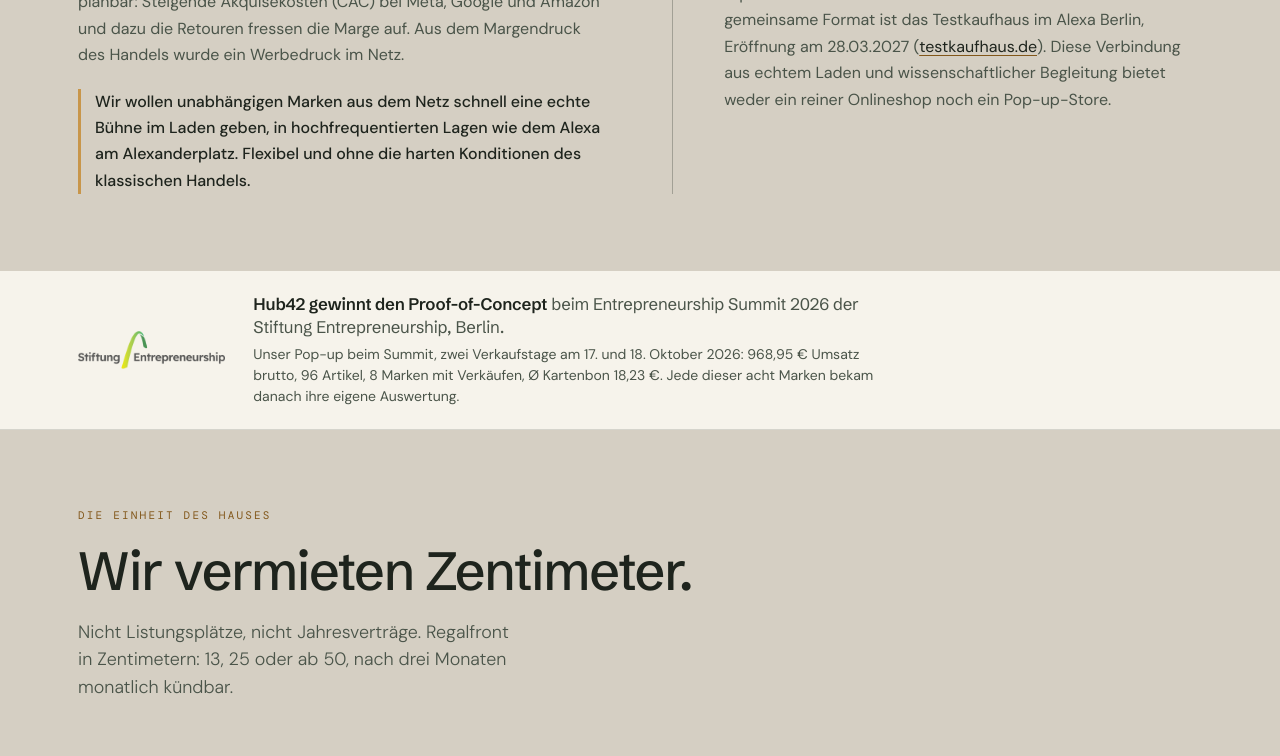
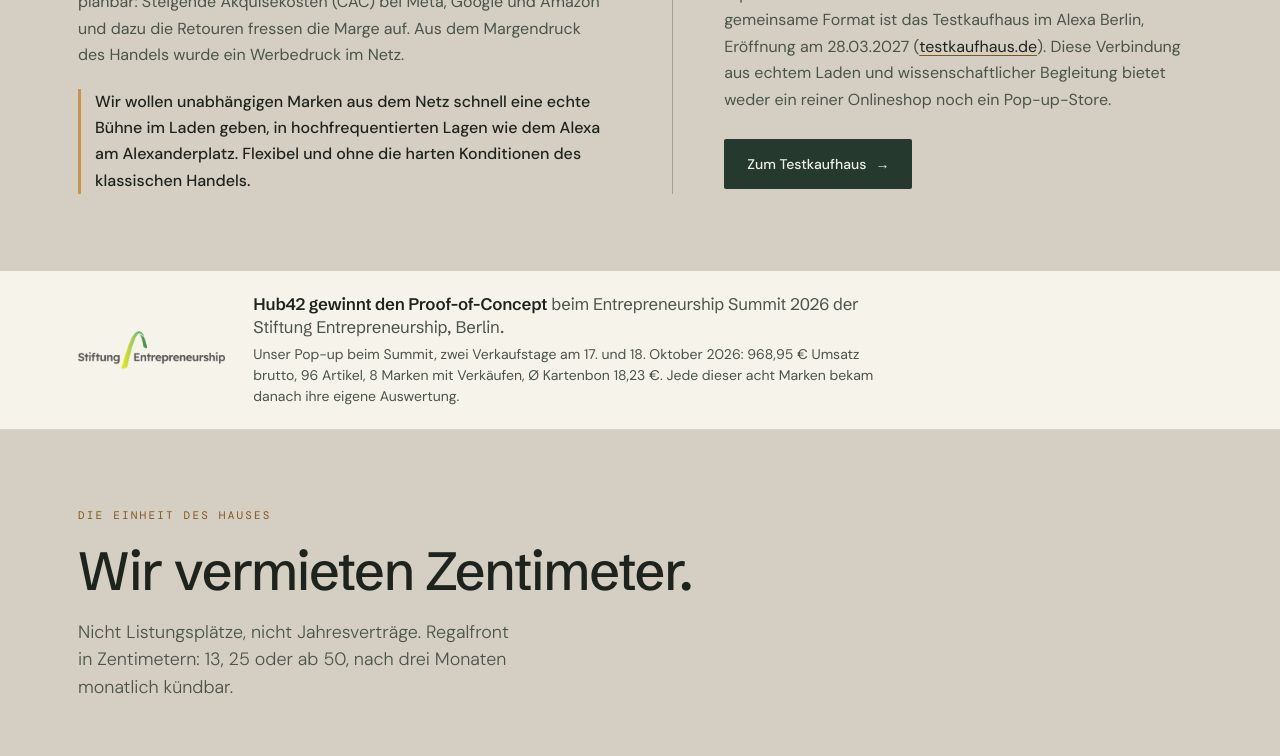
Before and after one commit to migueltisler-aos/hub42, a Next.js app: page / in a window 1280 px wide. Shown: the part 1460-2216 px from the top of the page. Built offline with nearby package versions, Linux system fonts and the light colour scheme; no server answers; a web font is replaced by a local one.

Commit message:
feat(start): Knöpfe zum Testkaufhaus in „Was? Wie?“ und „Drei Breiten zur Wahl“
Co-Authored-By: Claude Opus 5.5 <noreply@anthropic.com>

```diff
--- a/app/(start)/page.tsx
+++ b/app/(start)/page.tsx
@@ -16,6 +16,7 @@ import Treppe from "@/components/neue-ui/Treppe";
 import TreppeMenue, { TreppeKnopf } from "@/components/neue-ui/TreppeMenue";
 import TerminKalender from "@/components/neue-ui/TerminKalender";
 import PreiseAufTestkaufhaus, { TestkaufhausLink } from "@/components/TestkaufhausLink";
+import { PREISE_SATZ } from "@/lib/testkaufhaus";
 import { onboardingsFrei } from "@/lib/bewerbung";
 import { ONBOARDINGS_PRO_WOCHE } from "@/lib/bewerbung-model";
 import { BAFA_ZUSCHUSS_PCT } from "@/lib/beratung";
@@ -253,6 +254,11 @@ export default async function StartPage() {
                   ein reiner Onlineshop noch ein Pop-up-Store.
                 </p>
               </div>
+              <div className="warum__cta">
+                <TestkaufhausLink className="btn btn--solid" ort="start-was-wie">
+                  Zum Testkaufhaus <span aria-hidden="true">→</span>
+                </TestkaufhausLink>
+              </div>
             </div>
           </div>
         </section>
@@ -403,9 +409,10 @@ export default async function StartPage() {
 
             <div className="priceblock">
               <p className="priceblock__k">Was es kostet</p>
-              <h3>
-                <PreiseAufTestkaufhaus linkClassName="tk-link" />
-              </h3>
+              <h3>{PREISE_SATZ}</h3>
+              <TestkaufhausLink className="btn btn--solid priceblock__btn" ort="start-preise">
+                Preise auf testkaufhaus.de <span aria-hidden="true">→</span>
+              </TestkaufhausLink>
             </div>
 
             {/* Die Treppe klappt als Seitenleiste auf (TreppeMenue) */}
--- a/app/(start)/regalwand.css
+++ b/app/(start)/regalwand.css
@@ -1243,6 +1243,10 @@
     text-decoration-thickness: 1px; text-underline-offset: 0.18em;
   }
   .tk-link:hover { text-decoration-thickness: 2px; }
+  /* Knöpfe zu testkaufhaus.de: Primärknopf der Seite (.btn--solid, Stahl auf
+     Beton), unter dem BIFI-Absatz und im Block „Drei Breiten zur Wahl“. */
+  .warum__cta { margin-top: 6px; }
+  .priceblock__btn { margin-top: 18px; }
   .dark .tk-link { color: var(--bulb-lite); text-decoration-color: currentColor; }
   .dark .tk-link:hover { color: #F7F5EE; }
   .rate__note { font-family: var(--f-mono); font-size: 0.719rem; color: var(--ink-mid); margin-top: 12px; }
```
